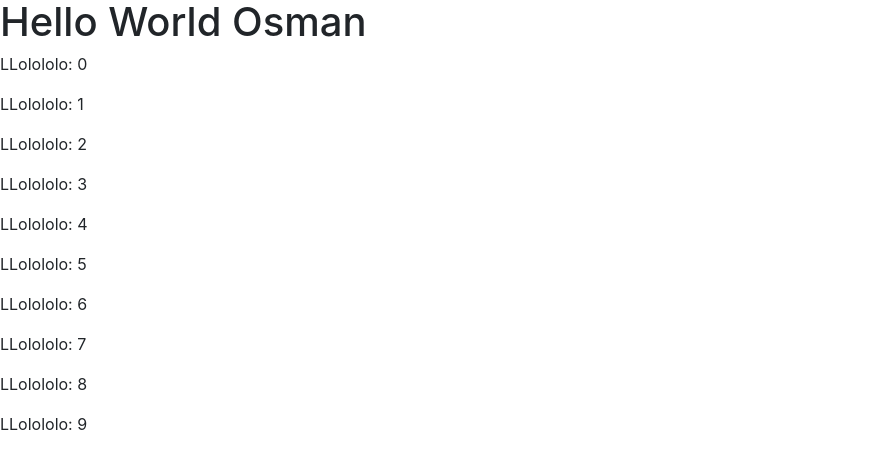
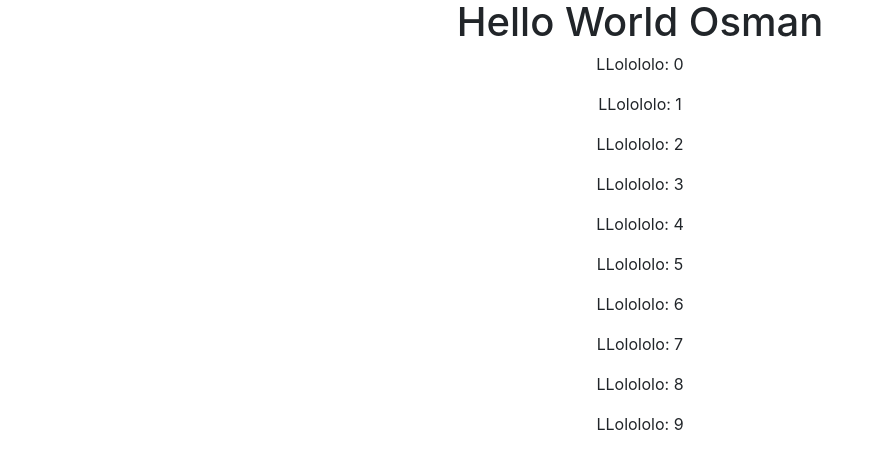
Before and after one commit to EESTECist/MiniFeed, a Django app: page / in a window 1280 px wide. Shown: the top 469 px of the page, without its empty margins (0-883 px from the left). Run offline with Django 3.2, Linux system fonts and the light colour scheme; some libraries are stand-ins or nearby versions.

Commit message:
lolololo

```diff
--- a/feed/templates/index.html
+++ b/feed/templates/index.html
@@ -2,9 +2,15 @@
 
 {% block body %}
 
-  <h1>Hello World {{ name }}</h1>
-  {% for i in range10 %}
-    <p>LLolololo: {{ i }}</p>
-  {% endfor %}
+    <div class="container">
+        <div class="row">
+            <div class="col-md-12" style="text-align: center";>
+                <h1>Hello World {{ name }}</h1>
+                {% for i in range10 %}
+                    <p>LLolololo: {{ i }}</p>
+                {% endfor %}
+            </div>
+        </div>
+    </div>
 
 {% endblock %}
```
Also changed, not shown: db.sqlite3.
